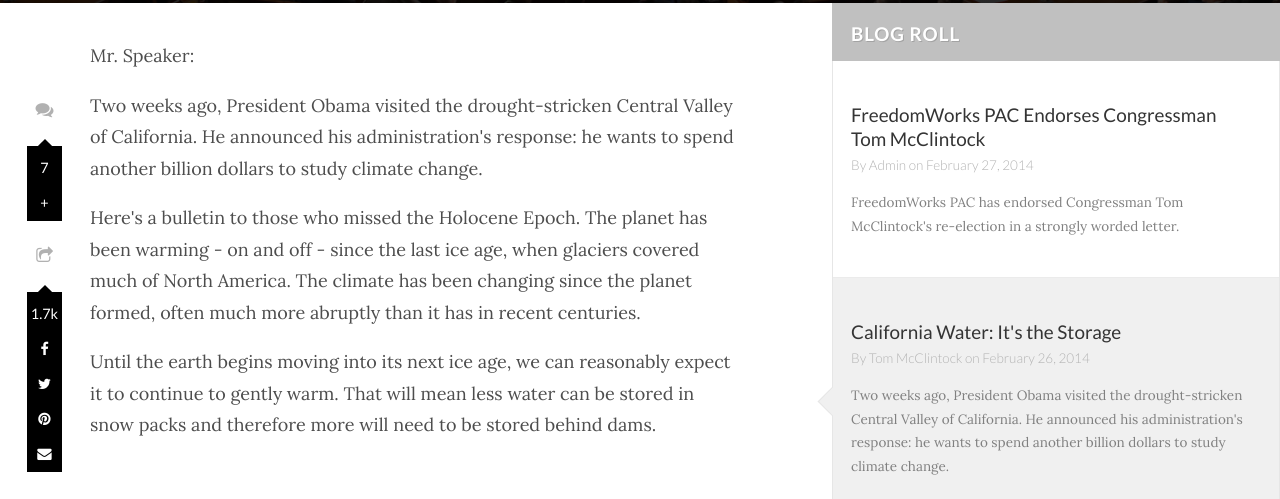
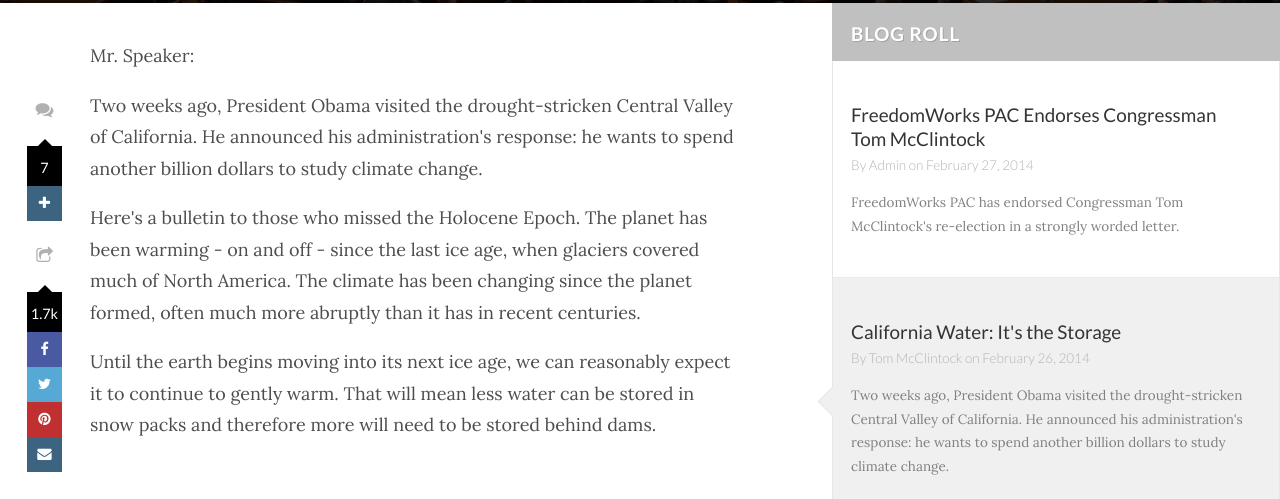
Before and after one commit to chrisjg77/mcclintock-redesign, a website: page blog.html in a window 1280 px wide. Shown: the part 570-1069 px from the top of the page. Drawn offline with Linux system fonts and the light colour scheme.

Commit message:
Adds social media colors to activity links on blog post

```diff
--- a/blog.html
+++ b/blog.html
@@ -97,7 +97,7 @@
 								</div>
 								<ul>
 									<li><em class='post-activity-dropdown-count'>7</em></li>
-									<li><a class='post-activity-dropdown-count'>+</a></li>
+									<li><a href='#' class='post-activity-dropdown-count activity'><i class='fa fa-plus'></i></a></li>
 								</ul>
 							</div>
 						</div>
@@ -110,10 +110,10 @@
 								</div>
 								<ul>
 									<li><em class='post-activity-dropdown-count'>1.7k</em></li>
-									<li><a class='post-activity-dropdown-count'><i class='fa fa-facebook'></i></a></li>
-									<li><a class='post-activity-dropdown-count'><i class='fa fa-twitter'></i></a></li>
-									<li><a class='post-activity-dropdown-count'><i class='fa fa-pinterest'></i></a></li>
-									<li><a class='post-activity-dropdown-count'><i class='fa fa-envelope'></i></a></li>
+									<li><a href='#' class='post-activity-dropdown-count facebook'><i class='fa fa-facebook'></i></a></li>
+									<li><a href='#' class='post-activity-dropdown-count twitter'><i class='fa fa-twitter'></i></a></li>
+									<li><a href='#' class='post-activity-dropdown-count pinterest'><i class='fa fa-pinterest'></i></a></li>
+									<li><a href='#' class='post-activity-dropdown-count activity'><i class='fa fa-envelope'></i></a></li>
 								</ul>
 							</div>
 						</div>
--- a/scss/_mixins.scss
+++ b/scss/_mixins.scss
@@ -19,3 +19,14 @@
 	-o-transition-delay: $delay;
 	transition-delay: $delay;
 }
+
+.facebook { background: $facebook_color; }
+.twitter { background: $twitter_color; }
+.pinterest { background: $pinterest_color; }
+.activity { background: $activity_color; }
+
+
+.facebook:hover { background: lighten($facebook_color,10%); }
+.twitter:hover { background: lighten($twitter_color,10%); }
+.pinterest:hover { background: lighten($pinterest_color,10%); }
+.activity:hover { background: lighten($activity_color,10%); }
--- a/scss/_settings.scss
+++ b/scss/_settings.scss
@@ -55,7 +55,9 @@ $audio_tag_color: #245277;
 $video_tag_color: #bc4b4b;
 
 $facebook_color: #4a5aa2;
-
+$twitter_color: #56a8d5;
+$pinterest_color: #c13030;
+$activity_color: #3c6480;
 
 // Components
 // -------------
```
Also changed, not shown: css/app.css.
